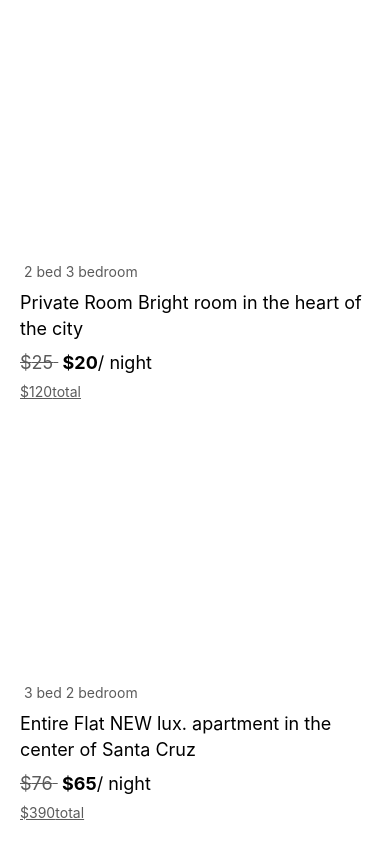
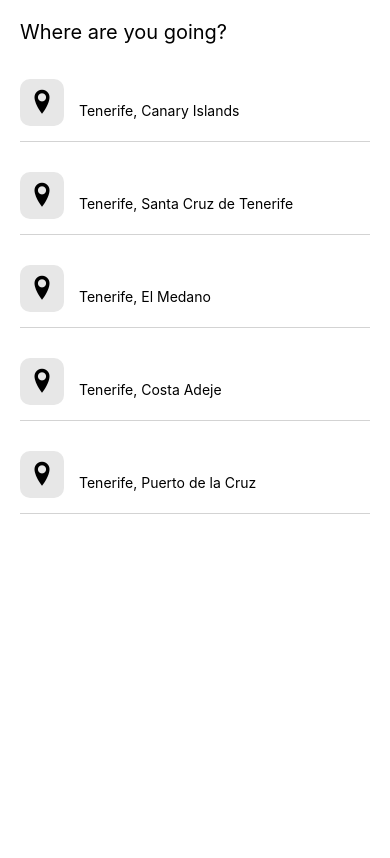
Before and after one commit to NiketaJen/AwesomeProject, a React Native app: screen / in a window 390 px wide. Shown: the top 858 px of the page. Built offline with nearby package versions, Linux system fonts and the light colour scheme.

Commit message:
search list design

```diff
--- a/App.js
+++ b/App.js
@@ -14,6 +14,7 @@ import {
 
 import HomeScreen from './src/screens/Home';
 import SearchResultsScreen from './src/screens/SearchResults'
+import DestinationSearchScreen from './src/screens/DestinationSearch'
 import Post from './src/components/Post'
 import feed from './assests/feed'
 
@@ -27,7 +28,8 @@ const App: () => React$Node = () => {
       <SafeAreaView>
         {/* <HomeScreen/> */}
         {/* <Post post={post1} /> */}
-        <SearchResultsScreen/>
+        {/* <SearchResultsScreen/> */}
+        <DestinationSearchScreen/>
 
       </SafeAreaView>
     </>
--- /dev/null
+++ b/src/screens/DestinationSearch/index.js
@@ -0,0 +1,35 @@
+import React, {useState} from 'react';
+import {View, TextInput, FlatList, Text} from 'react-native'
+import styles from './styles.js'
+import Entypo from 'react-native-vector-icons/Entypo'
+
+import searchResults from '../../../assests/search'
+
+const DestinationSearchScreen = (props) => {
+    const [inputText, setInputText] = useState('')
+    return (
+        <View style={styles.container}>
+            {/* Input Component */}
+            <TextInput
+                style={styles.textInput}
+                placeholder="Where are you going?"
+                value={inputText}
+                onChangeText={setInputText}
+            />
+            {/* List of destionations */}
+            <FlatList
+                data={searchResults}
+                renderItem={({item})=> (
+                    <View style={styles.row}>
+                        <View style={styles.iconContainer}>
+                            <Entypo name={"location-pin"} size={30}/>
+                        </View>
+                        <Text style={styles.locationText}>{item.description}</Text>
+                    </View>
+                )}
+            />
+        </View>
+    );
+};
+
+export default DestinationSearchScreen;
--- /dev/null
+++ b/src/screens/DestinationSearch/styles.js
@@ -0,0 +1,32 @@
+import {StyleSheet, Dimensions} from 'react-native';
+
+const styles = StyleSheet.create({
+   container: {
+    margin: 20,
+   },
+   textInput: {
+    fontSize: 20,
+    marginBottom:20,
+   },
+   row: {
+    flexDirection: 'row',
+    alignItems: 'center',
+    marginVertical: 15,
+    borderBottomWidth: 1,
+    borderColor: 'lightgrey',
+   },
+   iconContainer: {
+       backgroundColor: '#e7e7e7',
+       padding: 7,
+       borderRadius: 10,
+       marginRight: 15,
+       marginBottom: 15,
+
+   },
+   locationText: {
+
+   },
+
+});
+
+export default styles;
```
